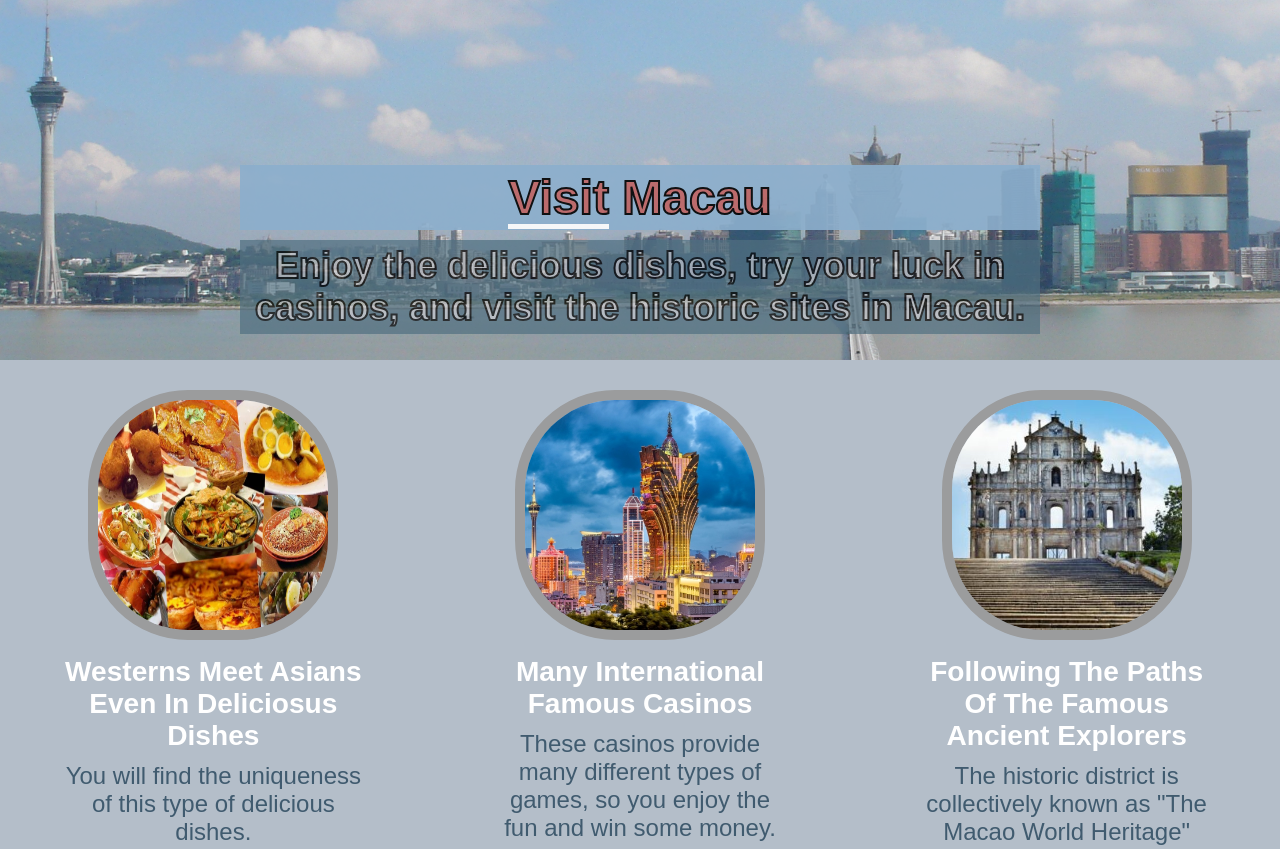
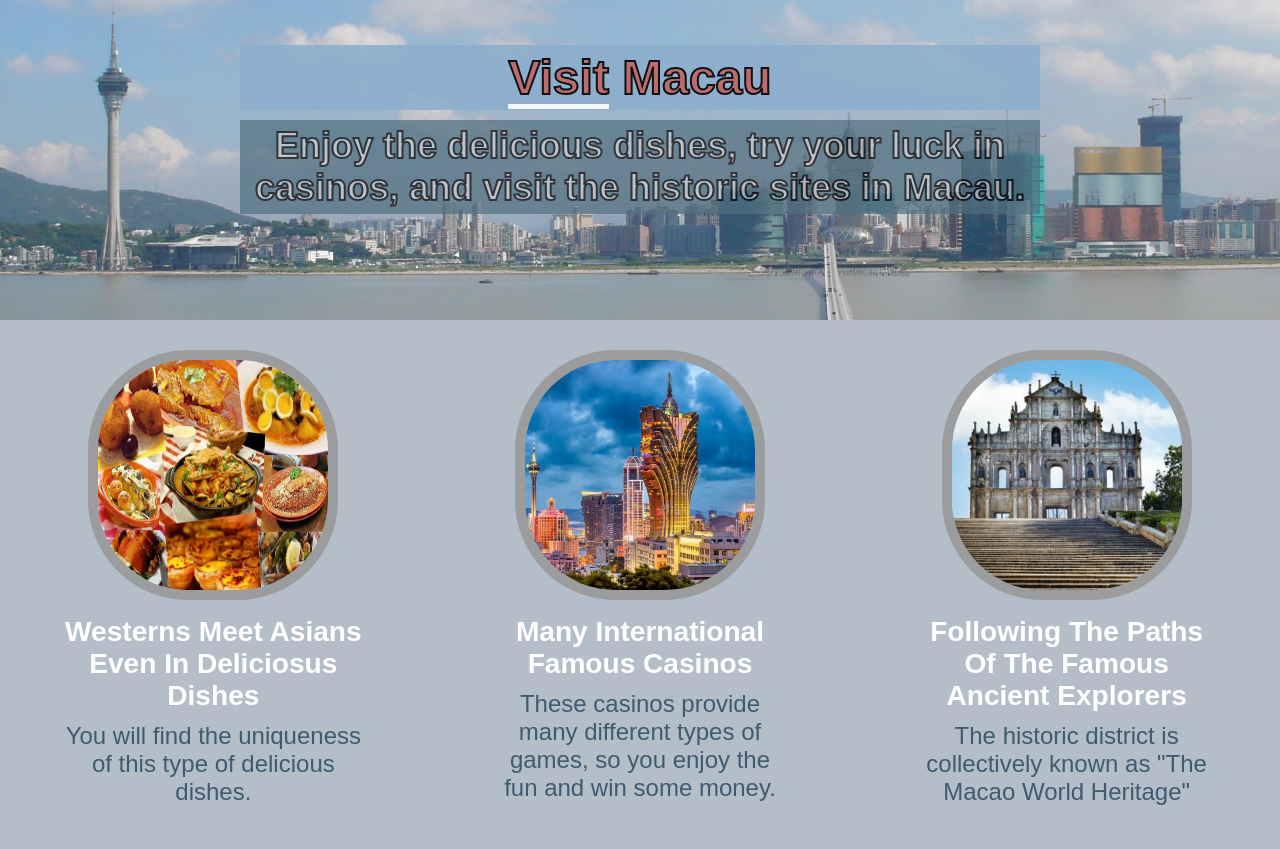
Before and after one commit to CarlosS9400/visitmacau, a plain HTML site: page index.html in a window 1280 px wide. Shown: the top 849 px of the page. Drawn offline with Linux system fonts and the light colour scheme; a web font is replaced by a local one.

Commit message:
Add files via upload

```diff
--- a/styles.css
+++ b/styles.css
@@ -21,14 +21,14 @@ body {
 #header {
     background: url("./images/top-macau-image.jpg") no-repeat  center center/cover;
     width: 100vw;
-    height: 45vh;
+    height: 40vh;
 
     display: flex;
     flex-direction: column;
     align-items: center;
 
 
-    padding-top: 20vh;
+    padding-top: 5vh;
 }
 
 .title-style {
```
